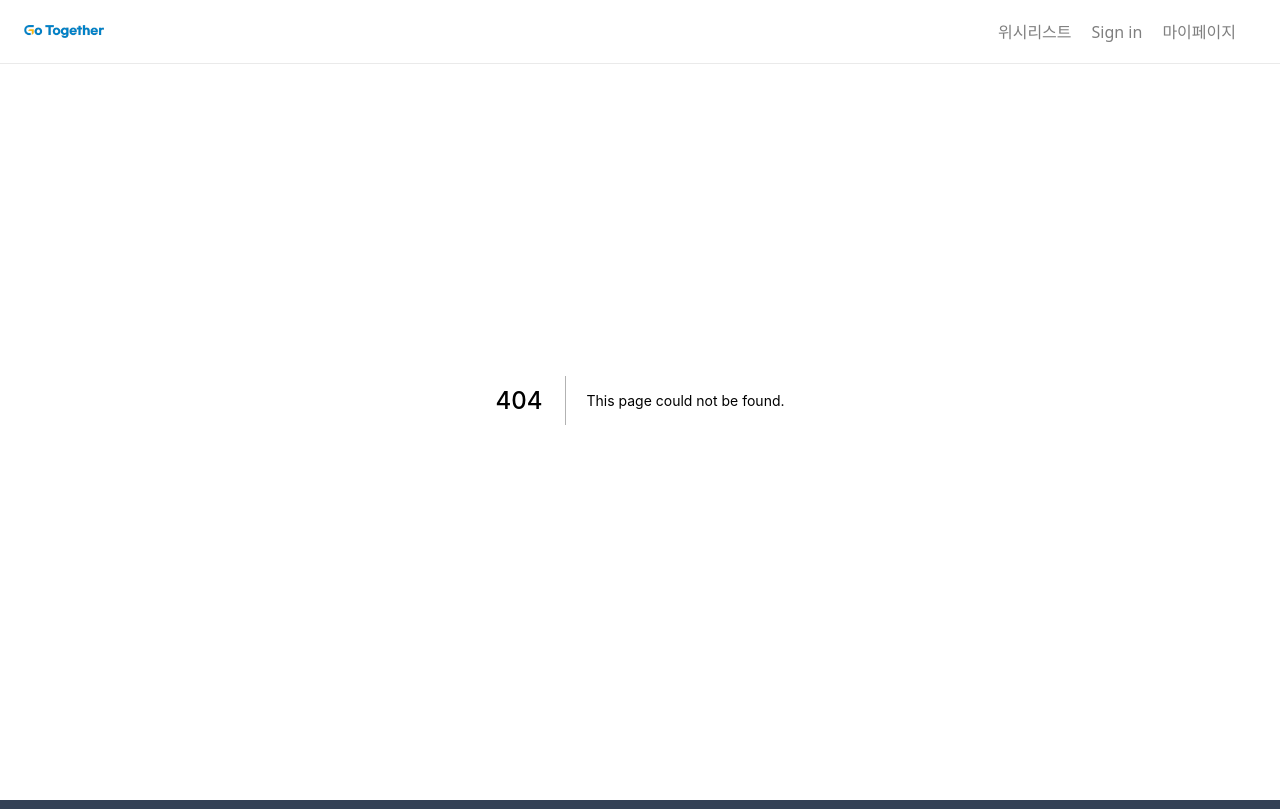
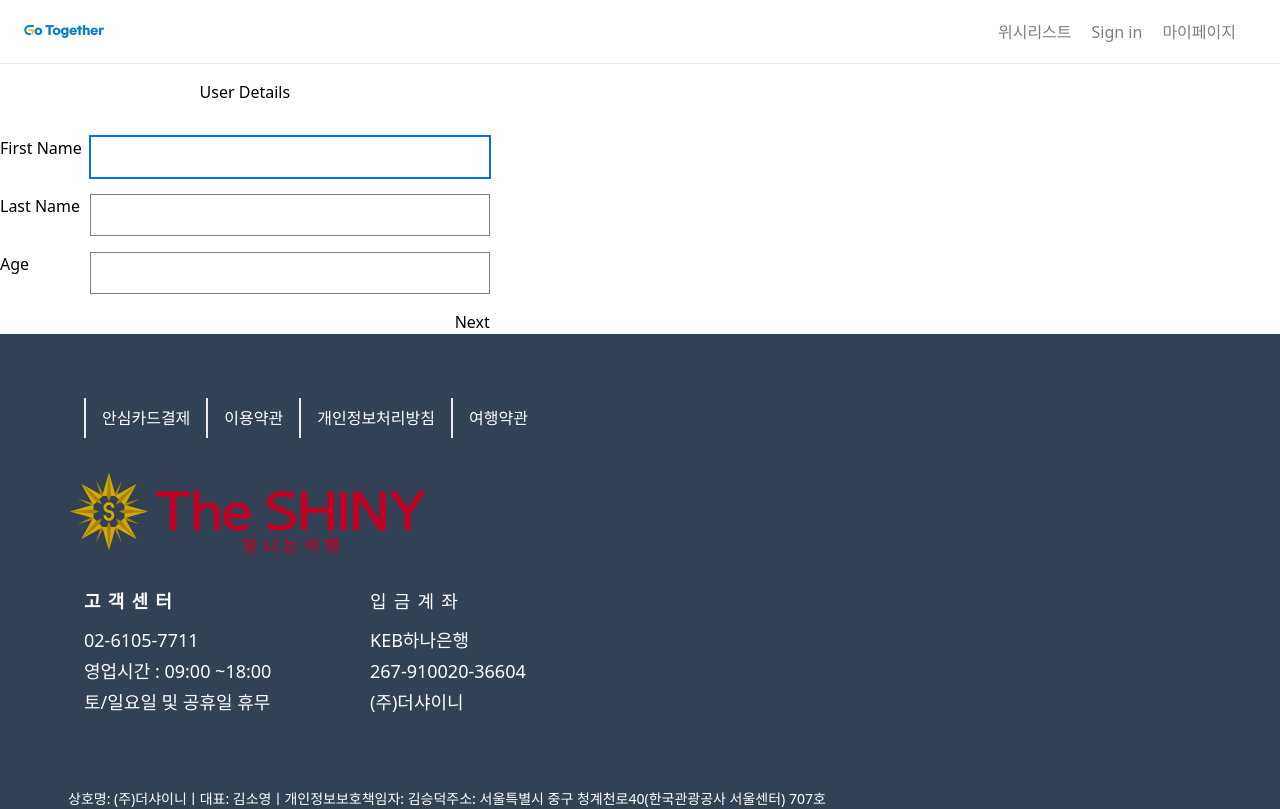
Before and after one commit to Jeong-hoyun/re-gotogether, a Next.js app: page /test in a window 1280 px wide. Before the commit this address had no page. Shown: the top 809 px of the page. Built offline with nearby package versions, Linux system fonts and the light colour scheme.

Commit message:
feat :add testing custom tendency test

```diff
--- /dev/null
+++ b/components/tendency/accountform.jsx
@@ -0,0 +1,29 @@
+import { FormWrapper } from "./formwrapper"
+
+
+
+export function AccountForm({
+  email,
+  password,
+  updateFields,
+}) {
+  return (
+    <FormWrapper title="Account Creation">
+      <label>Email</label>
+      <input
+        autoFocus
+        required
+        type="email"
+        value={email}
+        onChange={e => updateFields({ email: e.target.value })}
+      />
+      <label>Password</label>
+      <input
+        required
+        type="password"
+        value={password}
+        onChange={e => updateFields({ password: e.target.value })}
+      />
+    </FormWrapper>
+  )
+}
--- /dev/null
+++ b/components/tendency/addressform.jsx
@@ -0,0 +1,42 @@
+import { FormWrapper } from "./formwrapper"
+export function AddressForm({
+  street,
+  city,
+  state,
+  zip,
+  updateFields,
+}) {
+  return (
+    <FormWrapper title="Address">
+      <label>Street</label>
+      <input
+        autoFocus
+        required
+        type="text"
+        value={street}
+        onChange={e => updateFields({ street: e.target.value })}
+      />
+      <label>City</label>
+      <input
+        required
+        type="text"
+        value={city}
+        onChange={e => updateFields({ city: e.target.value })}
+      />
+      <label>State</label>
+      <input
+        required
+        type="text"
+        value={state}
+        onChange={e => updateFields({ state: e.target.value })}
+      />
+      <label>Zip</label>
+      <input
+        required
+        type="text"
+        value={zip}
+        onChange={e => updateFields({ zip: e.target.value })}
+      />
+    </FormWrapper>
+  )
+}
--- /dev/null
+++ b/components/tendency/formwrapper.jsx
@@ -0,0 +1,20 @@
+
+export function FormWrapper({ title, children }) {
+  return (
+    <>
+      <h2 style={{ textAlign: "center", margin: 0, marginBottom: "2rem" }}>
+        {title}
+      </h2>
+      <div
+        style={{
+          display: "grid",
+          gap: "1rem .5rem",
+          justifyContent: "flex-start",
+          gridTemplateColumns: "auto minmax(auto, 400px)",
+        }}
+      >
+        {children}
+      </div>
+    </>
+  )
+}
--- /dev/null
+++ b/components/tendency/useMultistepForm.jsx
@@ -0,0 +1,34 @@
+import { ReactElement, useState } from "react"
+
+export function useMultistepForm(steps) {
+  const [currentStepIndex, setCurrentStepIndex] = useState(0)
+
+  function next() {
+    setCurrentStepIndex(i => {
+      if (i >= steps.length - 1) return i
+      return i + 1
+    })
+  }
+
+  function back() {
+    setCurrentStepIndex(i => {
+      if (i <= 0) return i
+      return i - 1
+    })
+  }
+
+  function goTo(index) {
+    setCurrentStepIndex(index)
+  }
+
+  return {
+    currentStepIndex,
+    step: steps[currentStepIndex],
+    steps,
+    isFirstStep: currentStepIndex === 0,
+    isLastStep: currentStepIndex === steps.length - 1,
+    goTo,
+    next,
+    back,
+  }
+}
--- /dev/null
+++ b/components/tendency/userform.jsx
@@ -0,0 +1,36 @@
+import { FormWrapper } from "./FormWrapper"
+
+export function UserForm({
+  firstName,
+  lastName,
+  age,
+  updateFields,
+}) {
+  return (
+    <FormWrapper title="User Details">
+      <label>First Name</label>
+      <input
+        autoFocus
+        required
+        type="text"
+        value={firstName}
+        onChange={e => updateFields({ firstName: e.target.value })}
+      />
+      <label>Last Name</label>
+      <input
+        required
+        type="text"
+        value={lastName}
+        onChange={e => updateFields({ lastName: e.target.value })}
+      />
+      <label>Age</label>
+      <input
+        required
+        min={1}
+        type="number"
+        value={age}
+        onChange={e => updateFields({ age: e.target.value })}
+      />
+    </FormWrapper>
+  )
+}
--- /dev/null
+++ b/pages/test.jsx
@@ -0,0 +1,74 @@
+import { FormEvent, useState } from "react"
+import { useMultistepForm } from './../components/tendency/useMultistepForm';
+import { AddressForm } from './../components/tendency/addressform';
+import { AccountForm } from './../components/tendency/accountform';
+import { UserForm } from './../components/tendency/userform';
+
+
+const INITIAL_DATA = {
+  firstName: "",
+  lastName: "",
+  age: "",
+  street: "",
+  city: "",
+  state: "",
+  zip: "",
+  email: "",
+  password: "",
+}
+
+
+const Test = () => {
+   const [data, setData] = useState(INITIAL_DATA)
+    function updateFields(fields) {
+    setData(prev => {
+      return { ...prev, ...fields }
+    })
+  }
+  function onSubmit(e) {
+    e.preventDefault()
+    if (!isLastStep) return next()
+    alert("Successful Account Creation")
+  }
+
+  const { steps, currentStepIndex, step, isFirstStep, isLastStep, back, next } =
+    useMultistepForm([
+      <UserForm {...data} updateFields={updateFields} />,
+      <AddressForm {...data} updateFields={updateFields} />,
+      <AccountForm {...data} updateFields={updateFields} />,
+    ])
+    function updateFields(fields) {
+    setData(prev => {
+      return { ...prev, ...fields }
+    })
+  }
+
+    return (
+    <div className="flex mt-20"   >
+      <form onSubmit={onSubmit}>
+        <div style={{ position: "absolute", top: ".5rem", right: ".5rem" }}>
+          {currentStepIndex + 1} / {steps.length}
+        </div>
+        {step}
+        <div
+          style={{
+            marginTop: "1rem",
+            display: "flex",
+            gap: ".5rem",
+            justifyContent: "flex-end",
+          }}
+        >
+          {!isFirstStep && (
+            <button type="button" onClick={back}>
+              Back
+            </button>
+          )}
+          <button type="submit">{isLastStep ? "Finish" : "Next"}</button>
+        </div>
+      </form>
+    </div>
+  )
+}
+
+
+export default Test;
--- a/pages/view/[keyword].jsx
+++ b/pages/view/[keyword].jsx
@@ -9,9 +9,7 @@
 import { addwish, delwish } from "rtk/features/wishSlice";
 import { useMemo } from "react";
 
-function sleep(ms) {
-  return new Promise((r) => setTimeout(r, ms));
-}
+
 
 export function getStaticPaths() {
   const paths = content.search.map((item) => {
@@ -25,7 +23,7 @@
 
 export async function getStaticProps(context) {
   const { keyword } = context.params;
-  const { data: searchData } = await axios.get(`${API_URL}/api/products/?keyword=${keyword}`).then(sleep(200));
+  const { data: searchData } = await axios.get(`${API_URL}/api/products/?keyword=${keyword}`);
   return {
     props: {
       searchData,
@@ -45,9 +43,9 @@
   const dispatch = useDispatch();
   const wishItem = useMemo(() =>wish.map((e) => e.id));
 
-  if (searchData?.products.length === 0)
+  if (searchData?.products.length === 0){
     return <div className="flex mt-20">현재 패키지 여행 준비중입니다</div>;
-
+  }
   return (
     <>
       <Head>
```
Also changed, not shown: package.json (+4 -5 lines), 1 other file (tests, documents, lock files or other folders).
